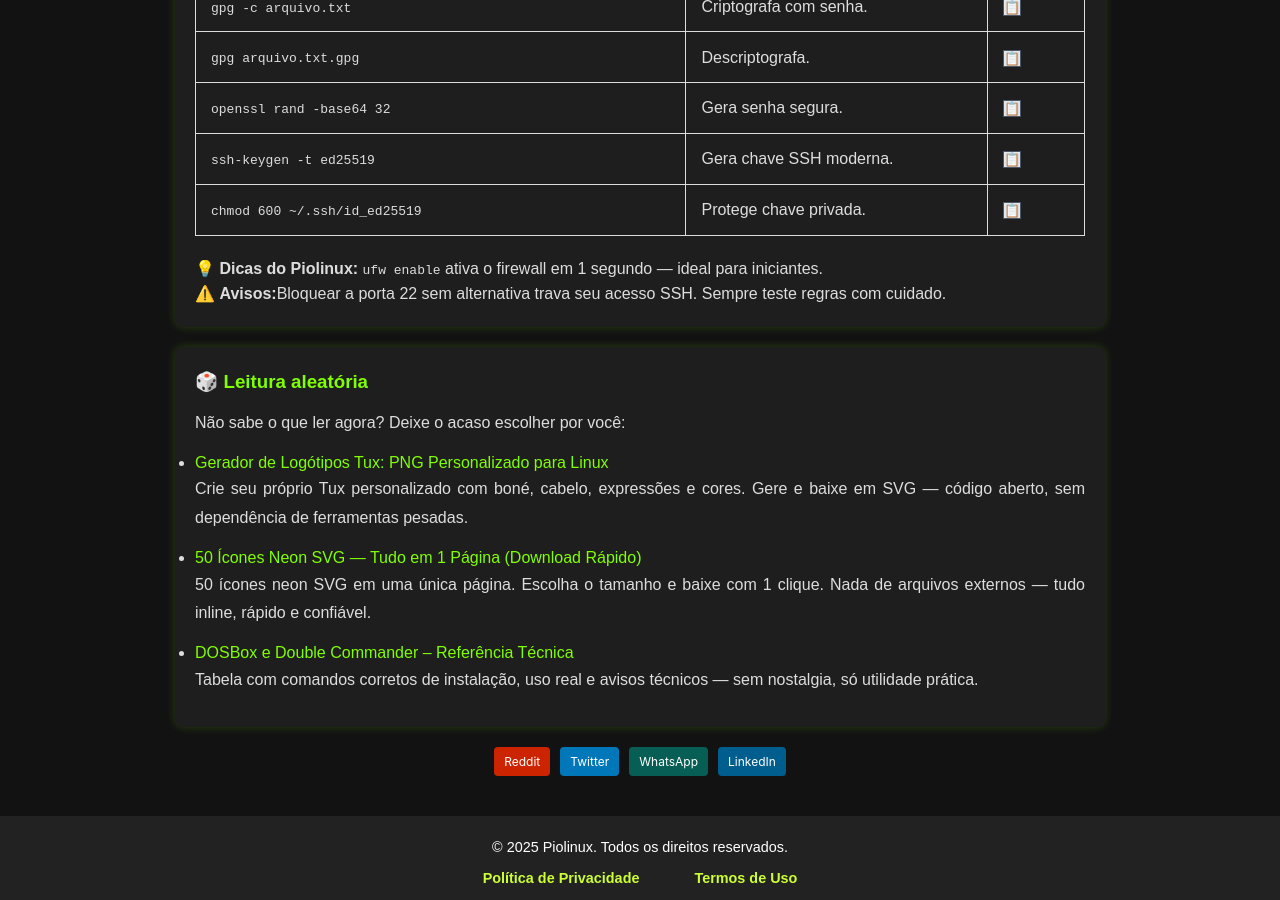
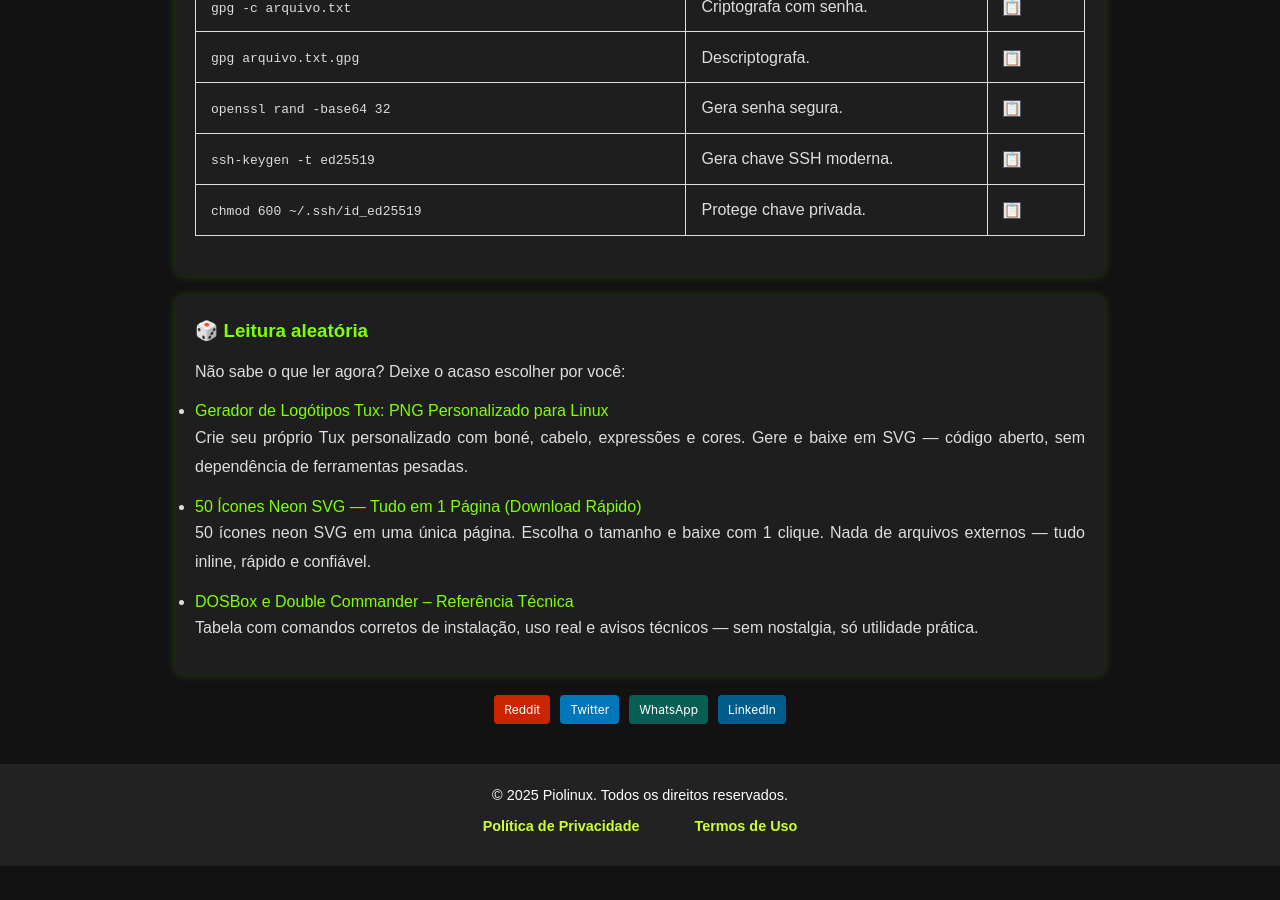
Before and after one commit to Piolinux/piolinux-site, a Jekyll site: the page built from _pages/_comandos/seguranca-e-firewall.md, in a window 1280 px wide and 900 px high, scrolled down 1081 px. Built offline with Jekyll 4.4.1, drawn with Linux system fonts in a browser that asks for light colours; after the commit the page ends 1947 px from its top, so only the background shows below that.

Commit message:
Update seguranca-e-firewall.md

```diff
--- a/_pages/_comandos/seguranca-e-firewall.md
+++ b/_pages/_comandos/seguranca-e-firewall.md
@@ -142,12 +142,6 @@ function filtrarLinhas(termo) {
 
 
 
-<div class="dica-final">
-  💡 <strong>Dicas do Piolinux:</strong> <code>ufw enable</code> ativa o firewall em 1 segundo — ideal para iniciantes.
-  </div>
-<div class="aviso-final">
-  ⚠️ <strong>Avisos:</strong>Bloquear a porta 22 sem alternativa trava seu acesso SSH. Sempre teste regras com cuidado.
-</div>
 
 
 
```
